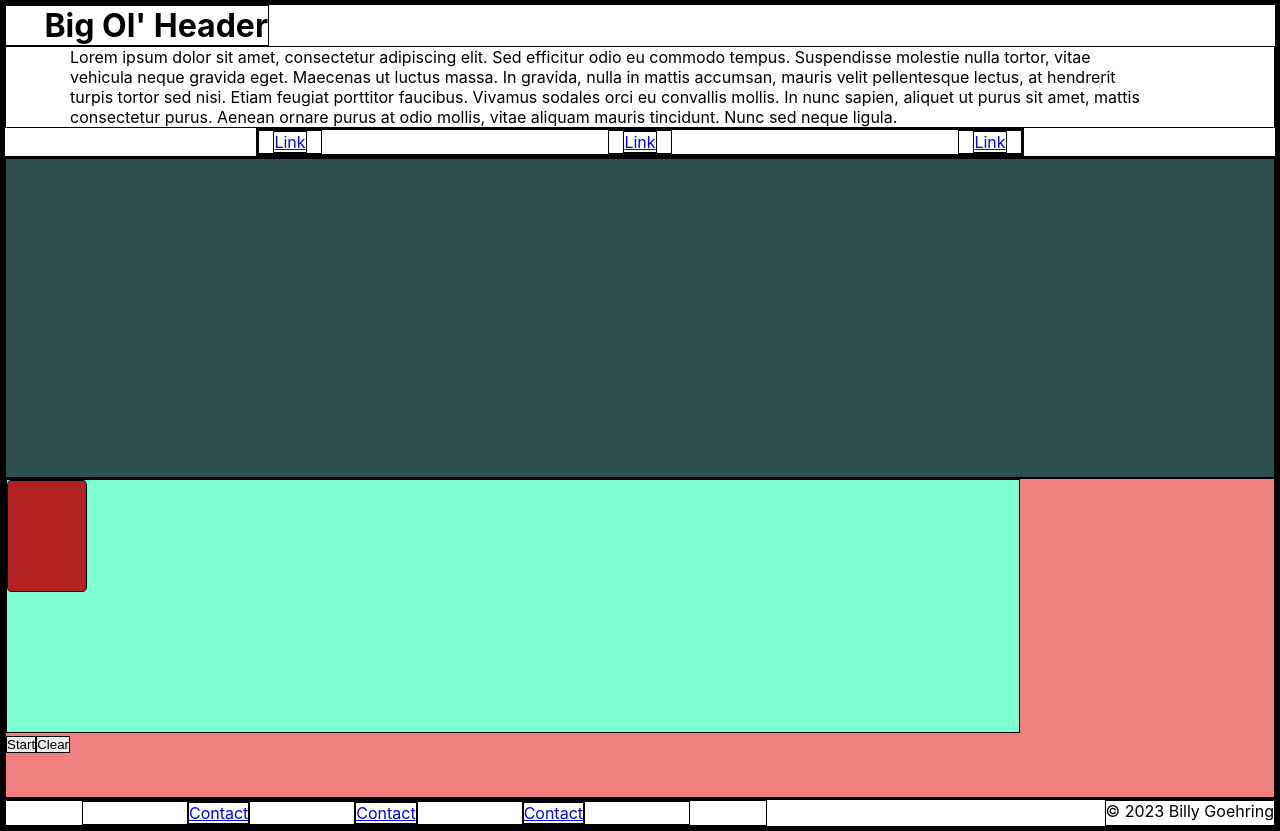
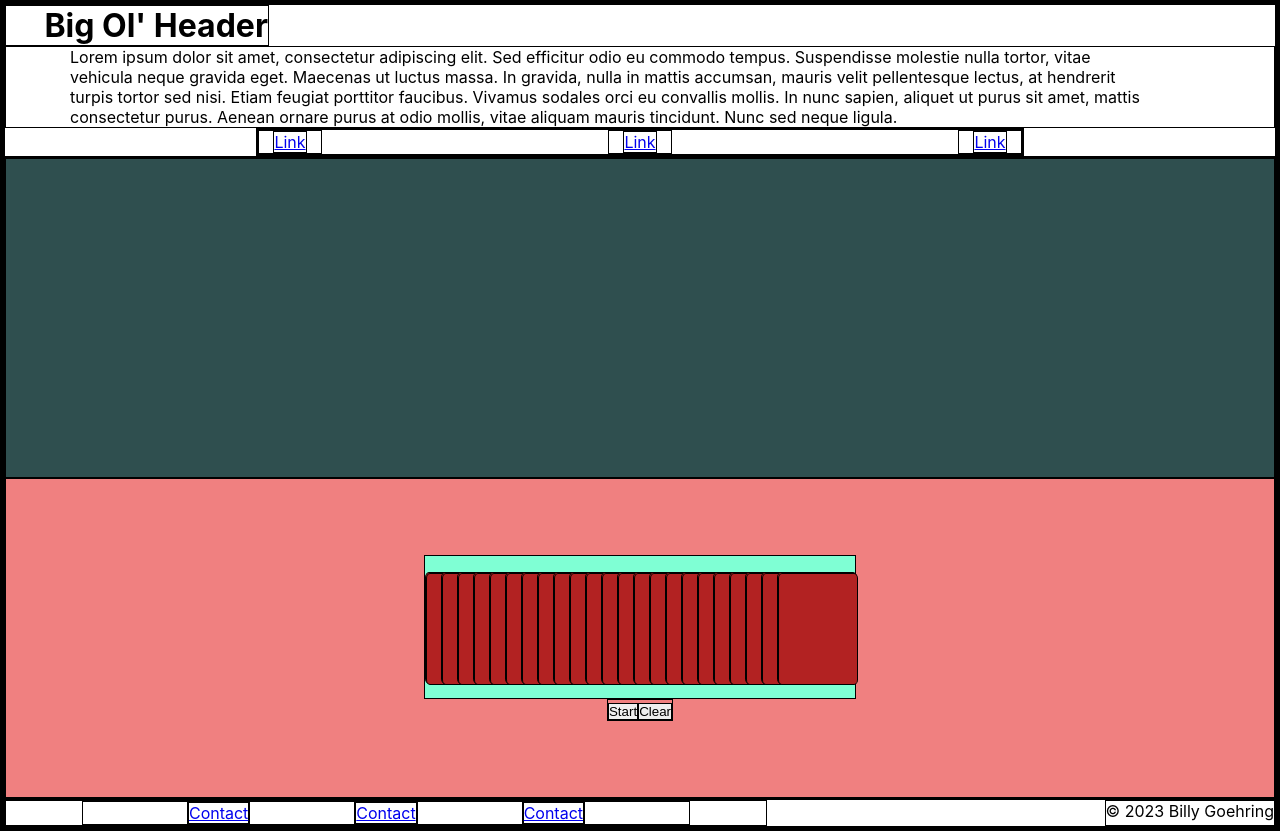
Before and after one commit to billydean/nostalgic-tarot, a JavaScript app: page / in a window 1280 px wide. Built offline with nearby package versions, Linux system fonts and the light colour scheme; the HTML template or start-up script is replaced by a standard one.

Commit message:
Deck of cards on table now LOOKS like deck of cards

```diff
--- a/src/App.css
+++ b/src/App.css
@@ -16,14 +16,14 @@
 }
 
 .deck {
-  height: 80%;
-  width: 80%;
+  height: 9em;
+  width: 27em;
   background-color: aquamarine;
 }
 
 .card {
-  height: 7rem;
-  width: 5rem;
+  height: 7em;
+  width: 5em;
   background-color: firebrick;
   border-radius: 5%;
 }
@@ -77,3 +77,55 @@
   width: 80%;
   list-style-type: none;
 }
+
+.lower {
+  display: flex;
+  flex-direction: column;
+  justify-content: center;
+}
+
+.buttons {
+  align-self: center;
+}
+
+
+ul.deck {
+  list-style-type: none;
+  padding: 1em;
+  margin: 0 0 0 0;
+  position: relative;
+  clear: both;
+  align-self: center;
+}
+
+ul.deck li {
+  margin: 0;
+  padding: 0;
+  list-style-type: none;
+  float: left;
+  position: absolute;
+}
+
+.deck-pos-1 { left: 0; }
+.deck-pos-2 { left: 1em; }
+.deck-pos-3 { left: 2em; }
+.deck-pos-4 { left: 3em; }
+.deck-pos-5 { left: 4em; }
+.deck-pos-6 { left: 5em; }
+.deck-pos-7 { left: 6em; }
+.deck-pos-8 { left: 7em; }
+.deck-pos-9 { left: 8em; }
+.deck-pos-10 { left: 9em; }
+.deck-pos-11 { left: 10em; }
+.deck-pos-12 { left: 11em; }
+.deck-pos-13 { left: 12em; }
+.deck-pos-14 { left: 13em; }
+.deck-pos-15 { left: 14em; }
+.deck-pos-16 { left: 15em; }
+.deck-pos-17 { left: 16em; }
+.deck-pos-18 { left: 17em; }
+.deck-pos-19 { left: 18em; }
+.deck-pos-20 { left: 19em; }
+.deck-pos-21 { left: 20em; }
+.deck-pos-22 { left: 21em; }
+.deck-pos-23 { left: 22em; }
--- a/src/components/Deck.js
+++ b/src/components/Deck.js
@@ -1,11 +1,17 @@
 import Card from './Card';
 
 function Deck () {
+    const cards = [1,2,3,4,5,6,7,8,9,10,11,12,13,14,15,16,17,18,19,20,21,22,23];
 
-    return (
-        <div className="deck">
-            <Card />
-        </div>
+
+
+    return ( //eslint-disable-line
+
+        <ul className="deck">
+            { cards.map((entry, index)=> {
+                return <li key={index} className={`card deck-pos-${entry}`}><Card /></li>
+            }) }
+        </ul>
     )
 };
 
--- a/src/components/LowerThirds.js
+++ b/src/components/LowerThirds.js
@@ -6,8 +6,10 @@ function LowerThirds () {
     return (
         <div className="lower">
             <Deck />
+            <div className="buttons">
             <Button label="Start"/>
             <Button label="Clear"/>
+            </div>
         </div>
     )
 };
--- a/src/components/Nav.js
+++ b/src/components/Nav.js
@@ -3,7 +3,7 @@
 function Nav () {
 
     return (
-        <nav class="navbar">
+        <nav className="navbar">
             <ul>
                 <li><a href="/">Link</a></li>
                 <li><a href="/">Link</a></li>
```
